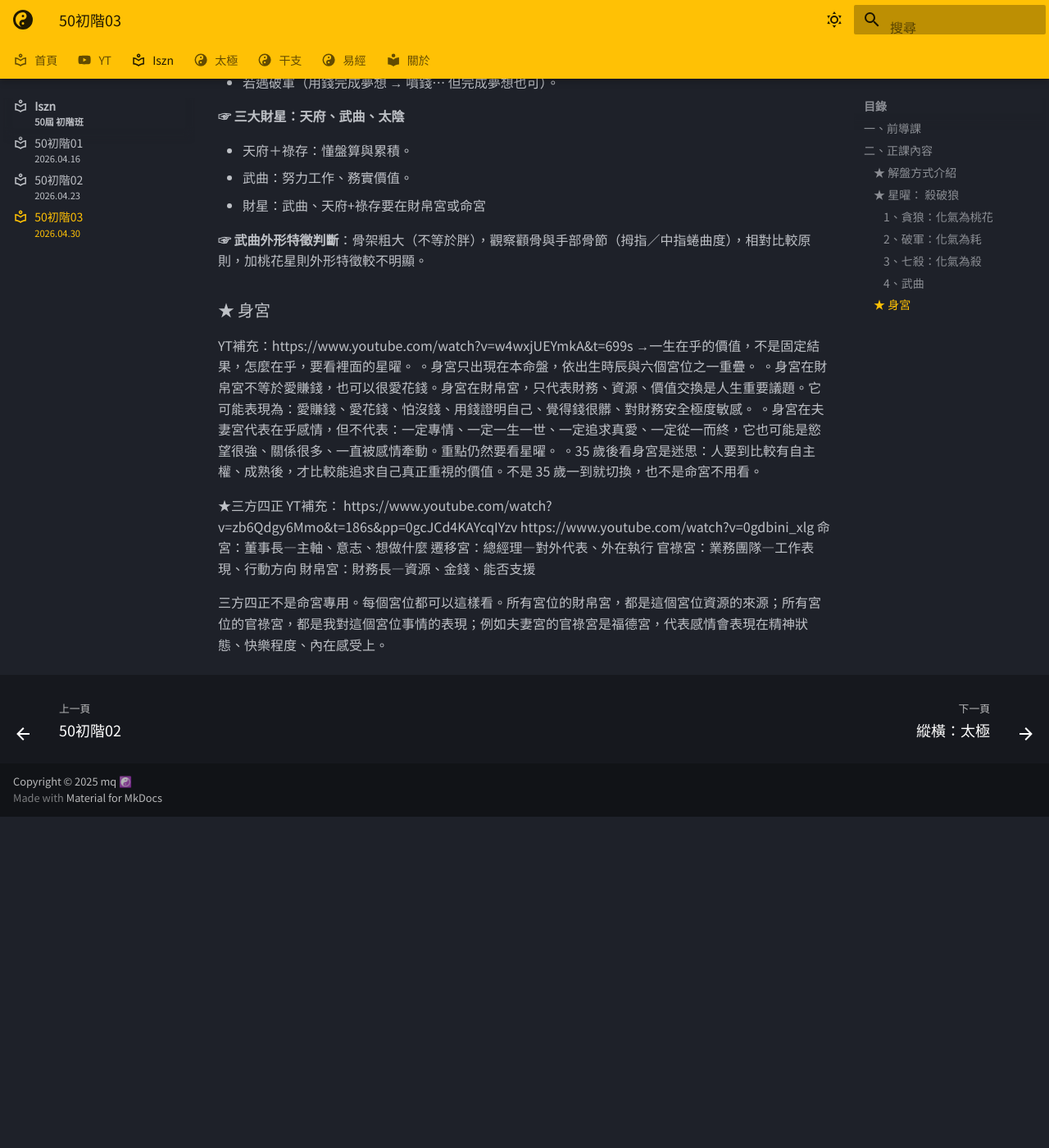
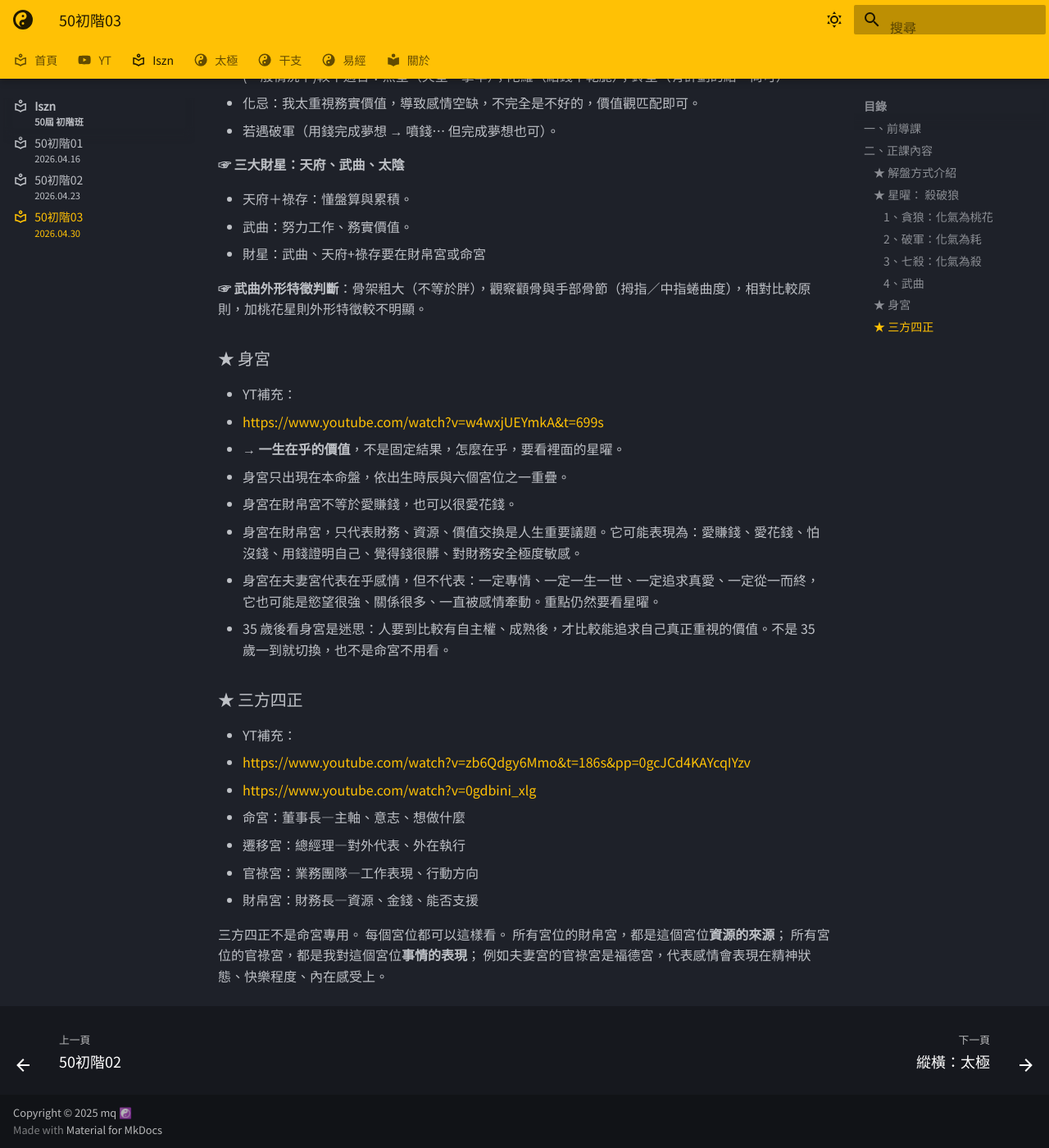
Before and after one commit to oolongyuan/oolongyuan.github.io, an MkDocs documentation site: the page built from docs/iszn/class_03.md, in a window 1280 px wide and 1400 px high, scrolled down 4610 px. Shown: the whole window at 82% size. Built offline with MkDocs 1.6.1 and Material for MkDocs 9.7.7, drawn with Linux system fonts in a browser that asks for light colours; some web fonts are replaced; before the commit the page ends 5606 px from its top, so only the background shows below that; some of the changed lines change nothing that is shown; some of the changed text lies outside the part shown.

Commit message:
formatted

```diff
--- a/docs/iszn/class_03.md
+++ b/docs/iszn/class_03.md
@@ -144,9 +144,10 @@ subtitle: 2026.04.30
 
 #### 4、武曲
 
- - [YT補充武曲：](https://www.youtube.com/watch?v=_jqzusN8JpE)
- - [YT補充武曲：](https://www.youtube.com/watch?v=Z9e9gcPSZDw&list=PLutk_LOtgr7Q8bHAP3x4JZFrOP3h0uYtr&index=124)
- - [YT補充武曲：](https://www.youtube.com/watch?v=ixjOdfc9Vss&list=PLutk_LOtgr7Q8bHAP3x4JZFrOP3h0uYtr&index=119)
+ - YT補充武曲：
+    - <https://www.youtube.com/watch?v=_jqzusN8JpE>
+    - <https://www.youtube.com/watch?v=Z9e9gcPSZDw&list=PLutk_LOtgr7Q8bHAP3x4JZFrOP3h0uYtr&index=124>
+    - <https://www.youtube.com/watch?v=ixjOdfc9Vss&list=PLutk_LOtgr7Q8bHAP3x4JZFrOP3h0uYtr&index=119>
  - 化氣為財，五行屬金。
  - 正財星（武曲）的特質只在財帛宮、命宮才算；放其他宮位則代表「**真實的實際的價值**」。
  - 正財跟法律無關，只要是你自己認真努力付出的就算正財，臨時起意不算，有計劃固定的才算。
@@ -154,8 +155,9 @@ subtitle: 2026.04.30
  - 法律是依時代文化的道德底線，不是真實現象。臺灣 70 年前重婚合法、120 年前三妻四妾合法，規則隨時代變遷。
  - 假日來去夜總會兼差當小姐算不算正財？差別在是否認真看待當小姐這件事。兩份工作正財歸屬：若兩邊都認真投入，兩者皆算正財。正財判準不在收入多寡，而在是否付出心力。
 
- - ☞ 武曲指向「**真實的實際的價值**」，放夫妻宮代表感情態度追求務實。
- - 最直接是「給錢」，但也可用行動、跑腿、陪伴滿足務實需求；官祿宮武曲：希望工作不要白費生命；給錢較不會覺得白費。
+**☞ 武曲指向「真實的實際的價值」**，放夫妻宮代表感情態度追求務實。
+最直接是「給錢」，但也可用行動、跑腿、陪伴滿足務實需求；
+官祿宮武曲：希望工作不要白費生命；給錢較不會覺得白費。
 
 **☞ 武曲喜忌與搭配**
 
@@ -174,20 +176,27 @@ subtitle: 2026.04.30
 
 ### ★ 身宮
 
-YT補充：https://www.youtube.com/watch?v=w4wxjUEYmkA&t=699s
-→一生在乎的價值，不是固定結果，怎麼在乎，要看裡面的星曜。
-。身宮只出現在本命盤，依出生時辰與六個宮位之一重疊。
-。身宮在財帛宮不等於愛賺錢，也可以很愛花錢。身宮在財帛宮，只代表財務、資源、價值交換是人生重要議題。它可能表現為：愛賺錢、愛花錢、怕沒錢、用錢證明自己、覺得錢很髒、對財務安全極度敏感。
-。身宮在夫妻宮代表在乎感情，但不代表：一定專情、一定一生一世、一定追求真愛、一定從一而終，它也可能是慾望很強、關係很多、一直被感情牽動。重點仍然要看星曜。
-。35 歲後看身宮是迷思：人要到比較有自主權、成熟後，才比較能追求自己真正重視的價值。不是 35 歲一到就切換，也不是命宮不用看。
+ - YT補充：
+   - <https://www.youtube.com/watch?v=w4wxjUEYmkA&t=699s>
+ - → **一生在乎的價值**，不是固定結果，怎麼在乎，要看裡面的星曜。
+ - 身宮只出現在本命盤，依出生時辰與六個宮位之一重疊。
+ - 身宮在財帛宮不等於愛賺錢，也可以很愛花錢。
+ - 身宮在財帛宮，只代表財務、資源、價值交換是人生重要議題。它可能表現為：愛賺錢、愛花錢、怕沒錢、用錢證明自己、覺得錢很髒、對財務安全極度敏感。
+ - 身宮在夫妻宮代表在乎感情，但不代表：一定專情、一定一生一世、一定追求真愛、一定從一而終，它也可能是慾望很強、關係很多、一直被感情牽動。重點仍然要看星曜。
+ - 35 歲後看身宮是迷思：人要到比較有自主權、成熟後，才比較能追求自己真正重視的價值。不是 35 歲一到就切換，也不是命宮不用看。
 
-★三方四正
-YT補充：
-https://www.youtube.com/watch?v=zb6Qdgy6Mmo&t=186s&pp=0gcJCd4KAYcqIYzv
-https://www.youtube.com/watch?v=0gdbini_xlg
-命宮：董事長—主軸、意志、想做什麼
-遷移宮：總經理—對外代表、外在執行
-官祿宮：業務團隊—工作表現、行動方向
-財帛宮：財務長—資源、金錢、能否支援
+### ★ 三方四正
 
-三方四正不是命宮專用。每個宮位都可以這樣看。所有宮位的財帛宮，都是這個宮位資源的來源；所有宮位的官祿宮，都是我對這個宮位事情的表現；例如夫妻宮的官祿宮是福德宮，代表感情會表現在精神狀態、快樂程度、內在感受上。
+ - YT補充：
+   - <https://www.youtube.com/watch?v=zb6Qdgy6Mmo&t=186s&pp=0gcJCd4KAYcqIYzv>
+   - <https://www.youtube.com/watch?v=0gdbini_xlg>
+ - 命宮：董事長—主軸、意志、想做什麼
+ - 遷移宮：總經理—對外代表、外在執行
+ - 官祿宮：業務團隊—工作表現、行動方向
+ - 財帛宮：財務長—資源、金錢、能否支援
+
+三方四正不是命宮專用。
+每個宮位都可以這樣看。
+所有宮位的財帛宮，都是這個宮位**資源的來源**；
+所有宮位的官祿宮，都是我對這個宮位**事情的表現**；
+例如夫妻宮的官祿宮是福德宮，代表感情會表現在精神狀態、快樂程度、內在感受上。
```
